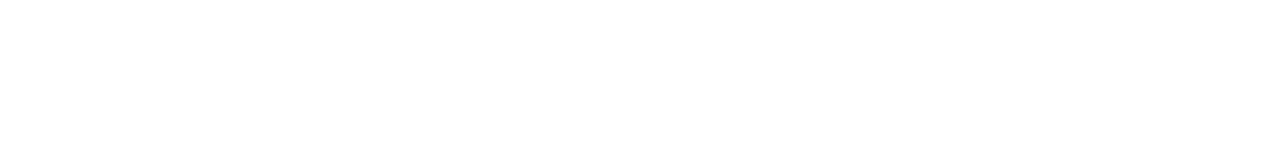
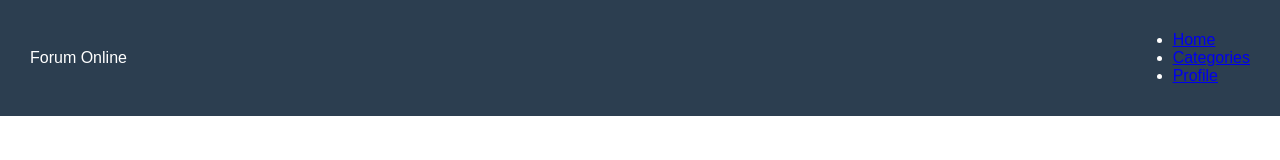
Before and after one commit to Anatolie27/forum-app, a plain HTML site: page HTML/index.html in a window 1280 px wide. Drawn offline with Linux system fonts and the light colour scheme.

Commit message:
Modificari

```diff
--- a/CSS/style.css
+++ b/CSS/style.css
@@ -0,0 +1,13 @@
+body{
+    margin: 0;
+    font-family: Arial, sans-serif;
+}
+
+.navbar{
+    background-color: #2c3e50;
+    color: white;
+    display: flex;
+    justify-content: space-between;
+    align-items: center;
+    padding: 15px 30px;
+}
--- a/HTML/index.html
+++ b/HTML/index.html
@@ -3,9 +3,19 @@
 <head>
     <meta charset="UTF-8">
     <meta name="viewport" content="width=device-width, initial-scale=1.0">
-    <title>Document</title>
+    <title>Forum Online</title>
+    <link rel="stylesheet" href="../css/style.css">
 </head>
 <body>
-
+    <header>
+        <nav class="navbar">
+            <div>Forum Online</div>
+            <ul class="nav-links">
+                <li><a href="home.html">Home</a></li>
+                <li><a href="categories.html">Categories</a></li>
+                <li><a href="profile.html">Profile</a></li>
+            </ul>
+        </nav>
+    </header>
 </body>
 </html>
```
Also changed, not shown: HTML/categories.html (added, +11 -0 lines), HTML/home.html (added, +11 -0 lines), HTML/profile.html (added, +11 -0 lines).
